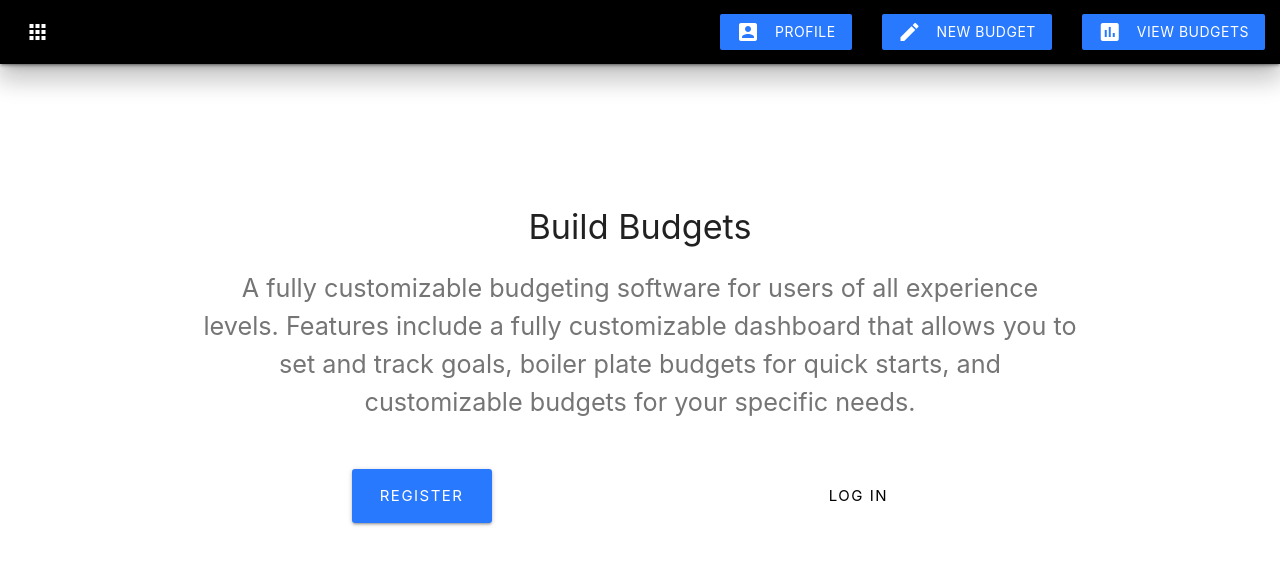
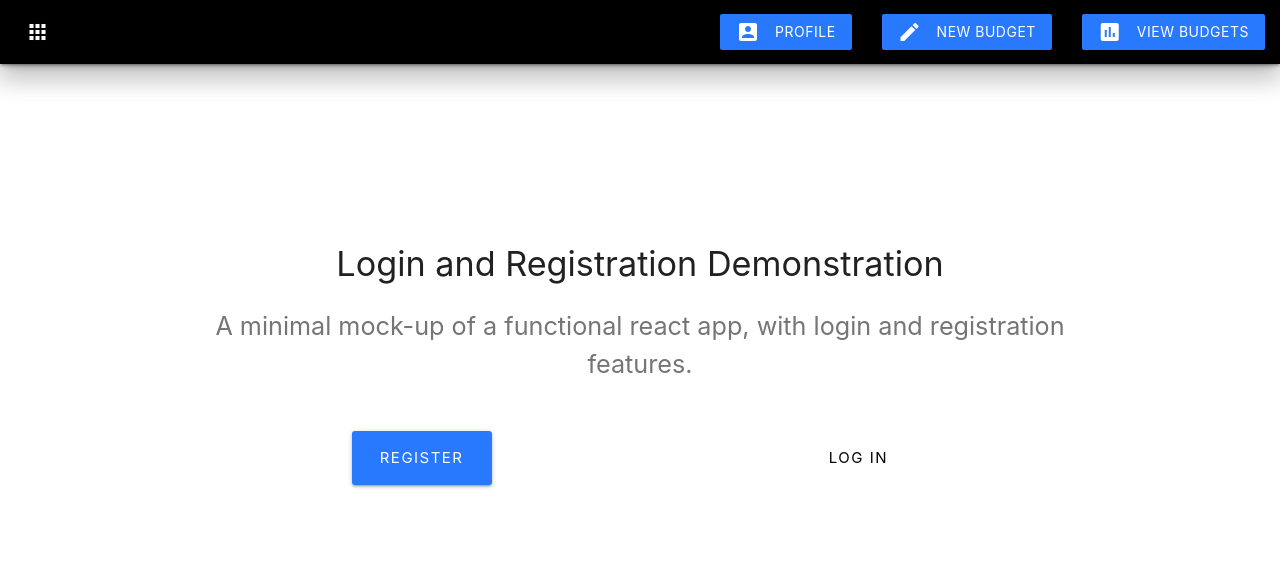
Before and after one commit to dereksmv/budgetapp, a React (Create React App) app: page / in a window 1280 px wide. Shown: the top 564 px of the page. Built offline with nearby package versions, Linux system fonts and the light colour scheme.

Commit message:
hotfixed issues with template creation

```diff
--- a/src/components/budget/budgets.js
+++ b/src/components/budget/budgets.js
@@ -106,12 +106,8 @@ class Budgets extends React.Component {
         console.log(newArr)
         console.log(this.state.savedBudgetCategories)
         M.toast({html: `We removed ${e.target.id} from your budget`})
-                /*this.setState({
-                    budgetItems: newArr
-                }, () => {
-                    console.log(this.state)
-                })*/
     }
+
     addFormElement() {
         function setRandomColor() {
             let tagColor= Math.floor(Math.random() * 10);
@@ -156,8 +152,7 @@ class Budgets extends React.Component {
             document.getElementById("custom-list-items").appendChild(listItem);
             document.getElementsByClassName("chip")[this.state.budgetItems.length - 1].appendChild(icon);
           });
-
-    }
+        document.getElementById("add_item").value = ""    }
 
     handleChange(e) {
         this.setState({
@@ -233,10 +228,12 @@ class Budgets extends React.Component {
           });
           var options = {
               onCloseStart: this.newCategoryObject,
-              onCloseEnd: function() {
+              onOpenStart: function() {
+                  if (document.getElementById("add_item").value !== "") {
                   document.getElementById("current-category").value = ""
                   document.getElementById("add_item").value = ""
-                  document.getElementById("custom-list-items").textContent = ""
+
+                  }
               }
     }
 
--- a/src/components/layout/Landing.js
+++ b/src/components/layout/Landing.js
@@ -7,10 +7,10 @@ class Landing extends Component {
         <div className="row">
           <div className="col s12 center-align">
             <h4>
-              Build Budgets
+              Login and Registration Demonstration
             </h4>
             <p className="flow-text grey-text text-darken-1">
-             A fully customizable budgeting software for users of all experience levels. Features include a fully customizable dashboard that allows you to set and track goals, boiler plate budgets for quick starts, and customizable budgets for your specific needs.
+              A minimal mock-up of a functional react app, with login and registration features.
             </p>
             <br />
             <div className="col s6">
```
